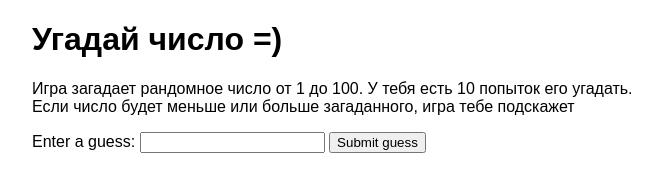
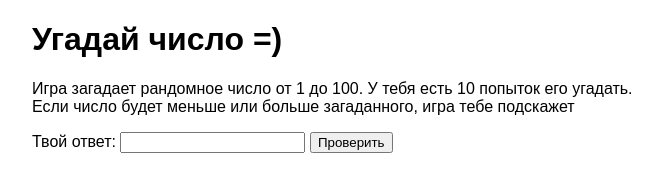
Before and after one commit to ShevasTest/game_random, a plain HTML site: page index.html in a window 1280 px wide. Shown: the whole page, without its empty margins (288-950 px from the left). Drawn offline with Linux system fonts and the light colour scheme.

Commit message:
File: update

```diff
--- a/index.html
+++ b/index.html
@@ -30,9 +30,9 @@
     <p>Игра загадает рандомное число от 1 до 100. У тебя есть 10 попыток его угадать. Если число будет меньше или больше загаданного, игра тебе подскажет</p>
 
     <div class="form">
-      <label for="guessField">Enter a guess: </label>
+      <label for="guessField">Твой ответ: </label>
       <input type="text" id="guessField" class="guessField">
-      <input type="submit" value="Submit guess" class="guessSubmit">
+      <input type="submit" value="Проверить" class="guessSubmit">
     </div>
 
     <div class="resultParas">
```
